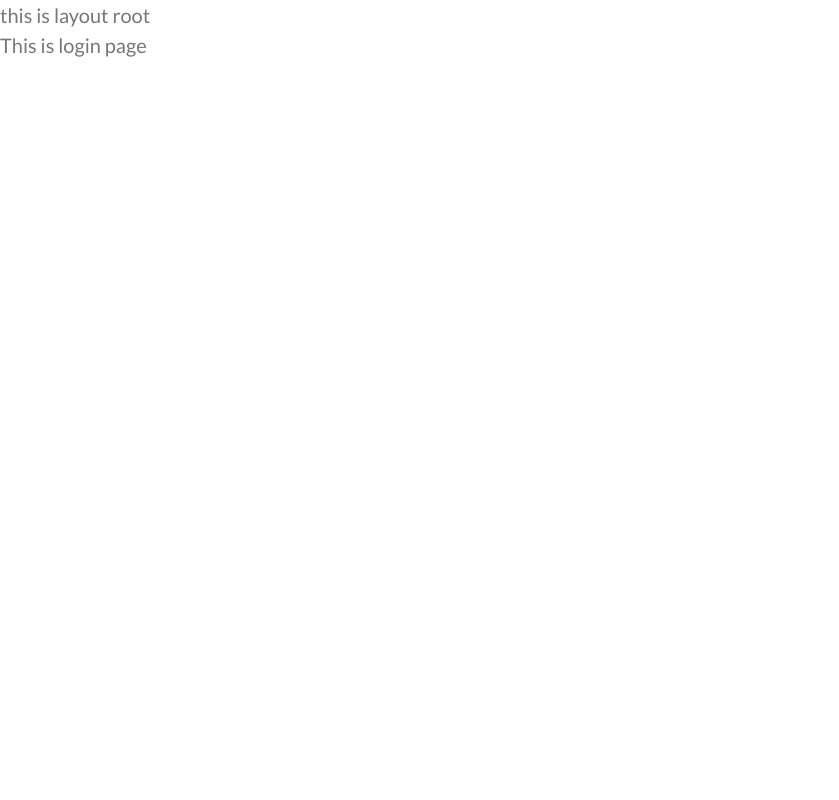
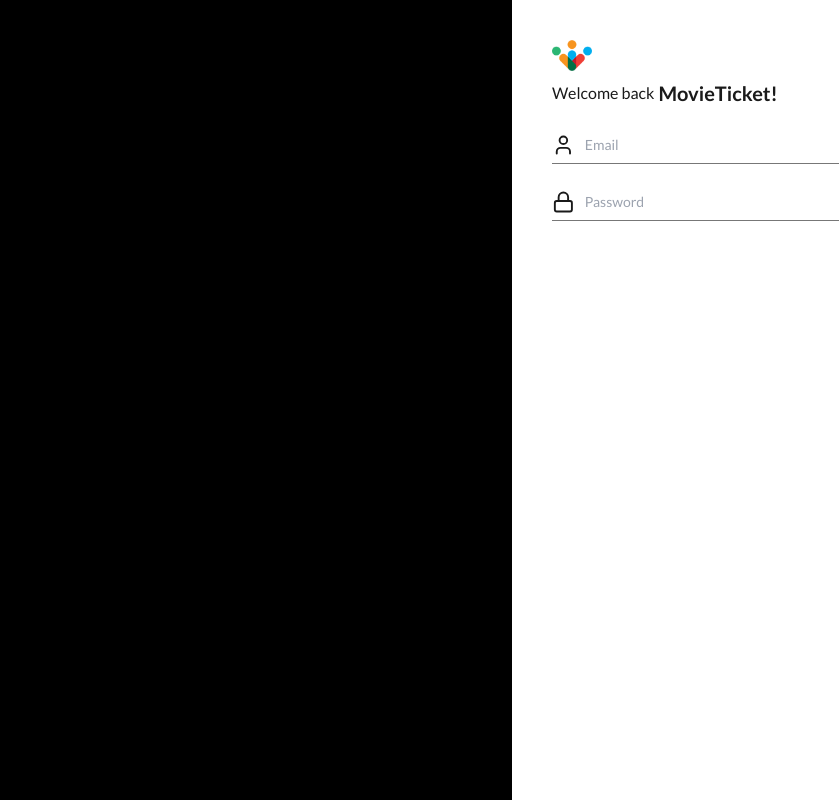
Before and after one commit to phongnd2802/movie-ticket-booking, a Next.js app in the folder client/: page /login in a window 1280 px wide. Shown: the whole page, without its empty margins (0-839 px from the left). Built offline with nearby package versions, Linux system fonts and the light colour scheme.

Commit message:
component input

```diff
--- a/client/app/(auth)/layout.jsx
+++ b/client/app/(auth)/layout.jsx
@@ -1,8 +1,17 @@
+import clsx from "clsx";
+
 export const metadata = {
   title: "Login",
   description: "Generated by create next app",
 };
 
 export default function AuthLayout({ children }) {
-  return <>{children}</>;
+  return (
+    <div className={clsx("flex")}>
+      <div className={clsx("bg-black w-2/5 h-screen")}>
+
+      </div>
+      <div className={clsx("bg-white w-3/5 h-full")}>{children}</div>
+    </div>
+  )
 }
--- a/client/app/(auth)/login/page.jsx
+++ b/client/app/(auth)/login/page.jsx
@@ -1,5 +1,37 @@
+import Image from "next/image";
+import logo from "@/public/logo.png";
+import clsx from "clsx";
+import { Input } from "@/components/ui/input";
+import { User } from "lucide-react";
+import { Lock } from "lucide-react";
+
 function LoginPage() {
-  return <h1>This is login page</h1>;
+  return (
+    <div className="h-screen p-10">
+      {/* Logo */}
+      <div>
+        <div>
+          <Image src={logo} alt="This is a logo" width={40} />
+        </div>
+
+        {/* Login Form */}
+        <div className={clsx("my-2 flex items-center mb-[20px]")}>
+          <h4 className={clsx("font-medium text-center")}>Welcome back</h4>
+          <span className={clsx("ml-1 font-black   text-xl")}>
+            MovieTicket!
+          </span>
+        </div>
+
+        <Input className={clsx("w-8/12 mb-[20px]")} placeHolder={"Email"}>
+          <User className={clsx("w-full h-full text-base")} />
+        </Input>
+
+        <Input className={clsx("w-8/12")} placeHolder={"Password"}>
+          <Lock className={clsx("w-full h-full text-base")}/>
+        </Input>
+      </div>
+    </div>
+  );
 }
 
 export default LoginPage;
--- a/client/app/globals.css
+++ b/client/app/globals.css
@@ -2,30 +2,65 @@
 @tailwind components;
 @tailwind utilities;
 
-:root {
-  --background: #ffffff;
-  --foreground: #777;
-}
-
-@media (prefers-color-scheme: dark) {
-  :root {
-    --background: #0a0a0a;
-    --foreground: #ededed;
-  }
-}
-
-body {
-  color: var(--foreground);
-  background: var(--background);
-  font-size: 2rem;
-}
-
-html {
-  font-size: 62.5%;
-}
 
 @layer utilities {
   .text-balance {
     text-wrap: balance;
   }
 }
+
+@layer base {
+  :root {
+    --background: 27 0% 95%;
+    --foreground: 27 0% 10%;
+    --card: 27 0% 90%;
+    --card-foreground: 27 0% 15%;
+    --popover: 27 0% 95%;
+    --popover-foreground: 27 95% 10%;
+    --primary: 27 91.5% 54.1%;
+    --primary-foreground: 0 0% 100%;
+    --secondary: 27 10% 70%;
+    --secondary-foreground: 0 0% 0%;
+    --muted: -11 10% 85%;
+    --muted-foreground: 27 0% 40%;
+    --accent: -11 10% 80%;
+    --accent-foreground: 27 0% 15%;
+    --destructive: 0 50% 44%;
+    --destructive-foreground: 27 0% 90%;
+    --border: 27 20% 50%;
+    --input: 27 20% 44%;
+    --ring: 27 91.5% 54.1%;
+    --radius: 0.5rem;
+  }
+  .dark {
+    --background: 27 10% 10%;
+    --foreground: 27 0% 90%;
+    --card: 27 0% 10%;
+    --card-foreground: 27 0% 90%;
+    --popover: 27 10% 5%;
+    --popover-foreground: 27 0% 90%;
+    --primary: 27 91.5% 54.1%;
+    --primary-foreground: 0 0% 100%;
+    --secondary: 27 10% 20%;
+    --secondary-foreground: 0 0% 100%;
+    --muted: -11 10% 25%;
+    --muted-foreground: 27 0% 60%;
+    --accent: -11 10% 25%;
+    --accent-foreground: 27 0% 90%;
+    --destructive: 0 50% 44%;
+    --destructive-foreground: 27 0% 90%;
+    --border: 27 20% 44%;
+    --input: 27 20% 44%;
+    --ring: 27 91.5% 54.1%;
+    --radius: 0.5rem;
+  }
+}
+
+@layer base {
+  * {
+    @apply border-border;
+  }
+  body {
+    @apply bg-background text-foreground;
+  }
+}
--- a/client/app/layout.jsx
+++ b/client/app/layout.jsx
@@ -4,7 +4,6 @@ function RootLayout({ children }) {
   return (
     <html lang="en">
       <body className={`${lato.className} antialiased`}>
-        <h1>this is layout root</h1>
         {children}
       </body>
     </html>
--- /dev/null
+++ b/client/components/ui/button.jsx
@@ -0,0 +1,48 @@
+import * as React from "react"
+import { Slot } from "@radix-ui/react-slot"
+import { cva } from "class-variance-authority";
+
+import { cn } from "@/lib/utils"
+
+const buttonVariants = cva(
+  "inline-flex items-center justify-center gap-2 whitespace-nowrap rounded-md text-sm font-medium transition-colors focus-visible:outline-none focus-visible:ring-1 focus-visible:ring-ring disabled:pointer-events-none disabled:opacity-50 [&_svg]:pointer-events-none [&_svg]:size-4 [&_svg]:shrink-0",
+  {
+    variants: {
+      variant: {
+        default:
+          "bg-primary text-primary-foreground shadow hover:bg-primary/90",
+        destructive:
+          "bg-destructive text-destructive-foreground shadow-sm hover:bg-destructive/90",
+        outline:
+          "border border-input bg-background shadow-sm hover:bg-accent hover:text-accent-foreground",
+        secondary:
+          "bg-secondary text-secondary-foreground shadow-sm hover:bg-secondary/80",
+        ghost: "hover:bg-accent hover:text-accent-foreground",
+        link: "text-primary underline-offset-4 hover:underline",
+      },
+      size: {
+        default: "h-9 px-4 py-2",
+        sm: "h-8 rounded-md px-3 text-xs",
+        lg: "h-10 rounded-md px-8",
+        icon: "h-9 w-9",
+      },
+    },
+    defaultVariants: {
+      variant: "default",
+      size: "default",
+    },
+  }
+)
+
+const Button = React.forwardRef(({ className, variant, size, asChild = false, ...props }, ref) => {
+  const Comp = asChild ? Slot : "button"
+  return (
+    (<Comp
+      className={cn(buttonVariants({ variant, size, className }))}
+      ref={ref}
+      {...props} />)
+  );
+})
+Button.displayName = "Button"
+
+export { Button, buttonVariants }
--- /dev/null
+++ b/client/components/ui/input.jsx
@@ -0,0 +1,20 @@
+import * as React from "react";
+import clsx from "clsx";
+import { cn } from "@/lib/utils";
+
+const Input = ({ type, className, children, placeHolder }) => {
+  return (
+    <div className={cn("flex border-b border-[#777]", className)}>
+      <label>{children}</label>
+      <input
+        type={type}
+        className={cn(
+          "h-9 w-full border-none px-[10px] py-[12px] text-sm outline-none bg-white"
+        )}
+        placeholder={placeHolder}
+      />
+    </div>
+  );
+};
+
+export { Input };
--- /dev/null
+++ b/client/lib/utils.js
@@ -0,0 +1,6 @@
+import { clsx } from "clsx";
+import { twMerge } from "tailwind-merge"
+
+export function cn(...inputs) {
+  return twMerge(clsx(inputs));
+}
--- a/client/tailwind.config.js
+++ b/client/tailwind.config.js
@@ -1,17 +1,61 @@
 /** @type {import('tailwindcss').Config} */
 module.exports = {
-  content: [
+    darkMode: ["class"],
+    content: [
     "./pages/**/*.{js,ts,jsx,tsx,mdx}",
     "./components/**/*.{js,ts,jsx,tsx,mdx}",
     "./app/**/*.{js,ts,jsx,tsx,mdx}",
   ],
   theme: {
-    extend: {
-      colors: {
-        background: "var(--background)",
-        foreground: "var(--foreground)",
-      },
-    },
+  	extend: {
+  		colors: {
+  			background: 'hsl(var(--background))',
+  			foreground: 'hsl(var(--foreground))',
+  			card: {
+  				DEFAULT: 'hsl(var(--card))',
+  				foreground: 'hsl(var(--card-foreground))'
+  			},
+  			popover: {
+  				DEFAULT: 'hsl(var(--popover))',
+  				foreground: 'hsl(var(--popover-foreground))'
+  			},
+  			primary: {
+  				DEFAULT: 'hsl(var(--primary))',
+  				foreground: 'hsl(var(--primary-foreground))'
+  			},
+  			secondary: {
+  				DEFAULT: 'hsl(var(--secondary))',
+  				foreground: 'hsl(var(--secondary-foreground))'
+  			},
+  			muted: {
+  				DEFAULT: 'hsl(var(--muted))',
+  				foreground: 'hsl(var(--muted-foreground))'
+  			},
+  			accent: {
+  				DEFAULT: 'hsl(var(--accent))',
+  				foreground: 'hsl(var(--accent-foreground))'
+  			},
+  			destructive: {
+  				DEFAULT: 'hsl(var(--destructive))',
+  				foreground: 'hsl(var(--destructive-foreground))'
+  			},
+  			border: 'hsl(var(--border))',
+  			input: 'hsl(var(--input))',
+  			ring: 'hsl(var(--ring))',
+  			chart: {
+  				'1': 'hsl(var(--chart-1))',
+  				'2': 'hsl(var(--chart-2))',
+  				'3': 'hsl(var(--chart-3))',
+  				'4': 'hsl(var(--chart-4))',
+  				'5': 'hsl(var(--chart-5))'
+  			}
+  		},
+  		borderRadius: {
+  			lg: 'var(--radius)',
+  			md: 'calc(var(--radius) - 2px)',
+  			sm: 'calc(var(--radius) - 4px)'
+  		}
+  	}
   },
-  plugins: [],
+  plugins: [require("tailwindcss-animate")],
 };
```
Also changed, not shown: client/package.json (+10 -4 lines), client/components.json (added), client/public/logo.png (added), 1 other file (tests, documents, lock files or other folders).
